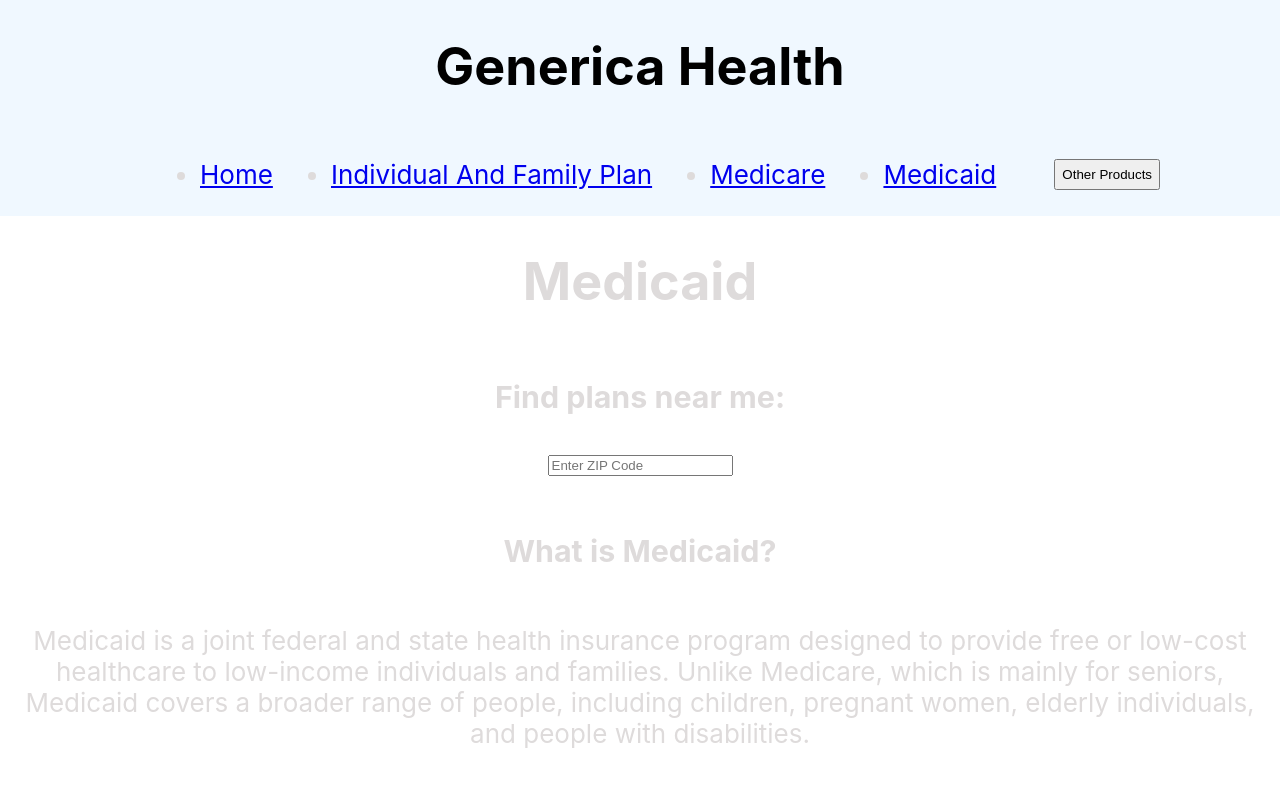
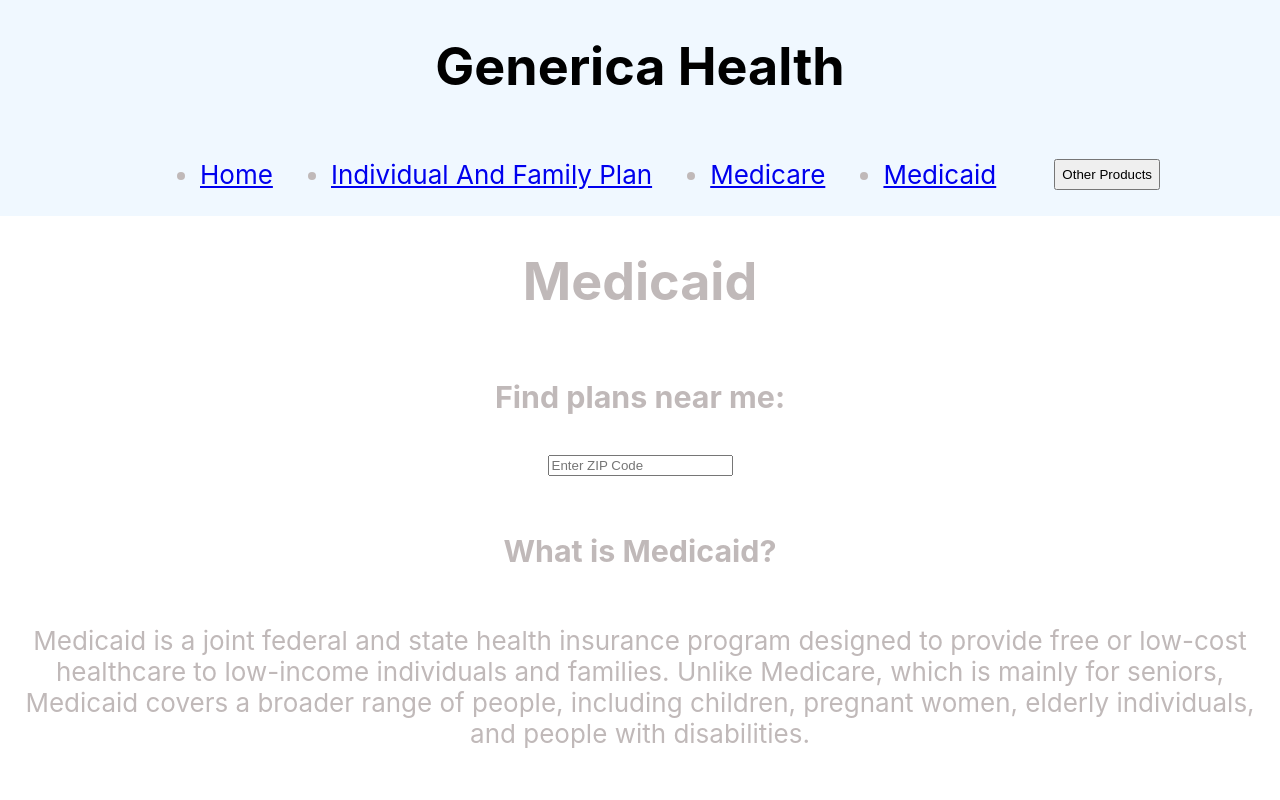
Before and after one commit to RickyFig17/Generica-Health, a React (Create React App) app: page /medicaid in a window 1280 px wide. Shown: the top 800 px of the page. Built offline with nearby package versions, Linux system fonts and the light colour scheme.

Commit message:
adding color to text

```diff
--- a/src/Medicaid.js
+++ b/src/Medicaid.js
@@ -1,5 +1,6 @@
 import React, { useState } from "react";
 import TextContent from "./Text.json";
+import "./Medicaid.scss";
 
 function Medicaid() {
   return (
--- a/src/Medicaid.scss
+++ b/src/Medicaid.scss
@@ -0,0 +1,7 @@
+h1,
+h3,
+p,
+ul,
+table {
+  color: rgb(192, 185, 185);
+}
```
